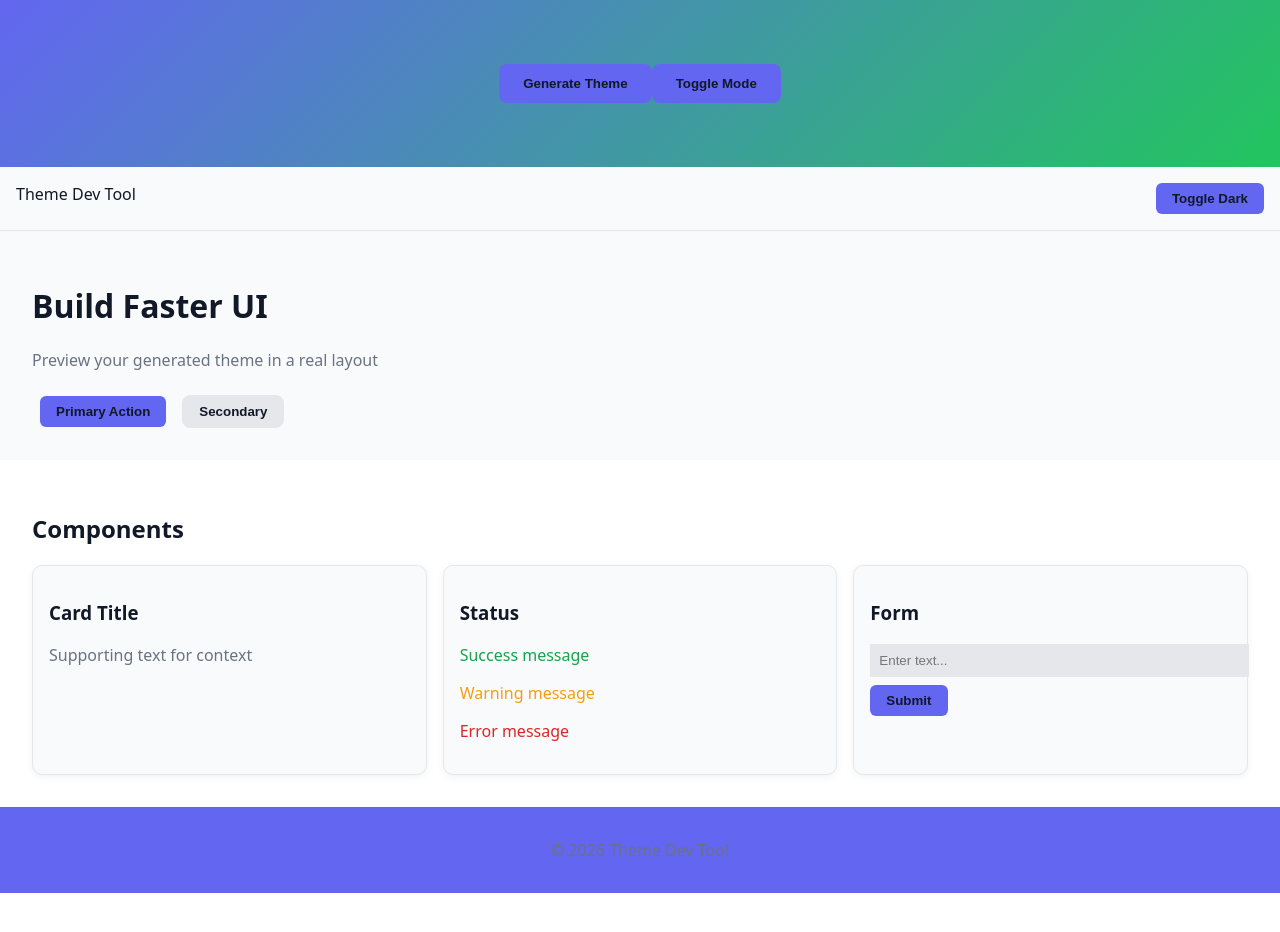
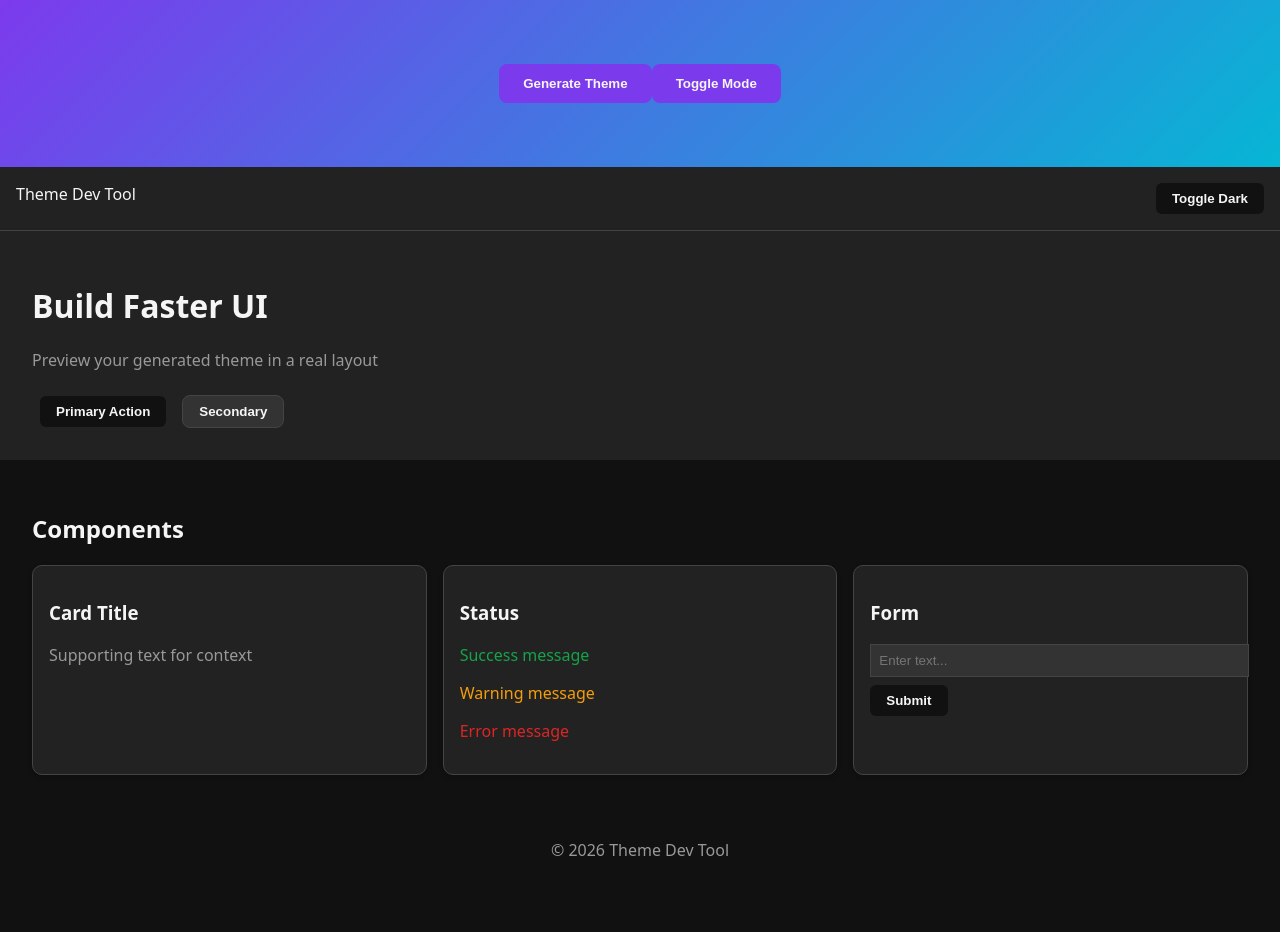
Before and after one commit to RodriguezRamiro/themedevstool, a React (Vite) app: page / in a window 1280 px wide. Both pictures are taken after a click on the button "Generate Theme". Shown: the top 932 px of the page. Built offline with nearby package versions, Linux system fonts and the light colour scheme.

Commit message:
updated css variables to match palette generator

```diff
--- a/src/App.css
+++ b/src/App.css
@@ -1,22 +1,32 @@
 :root {
   /* Fallback defaults only */
 
-  --color-primary: #6366f1;
-  --color-secondary: #8b5cf6;
-  --color-accent: #22c55e;
+  --bg: #111;
+  --bg-secondary: #1a1a1a;
 
-  --color-background: #ffffff;
-  --color-surface: #f8fafc;
-  --color-surfaceAlt: #e5e7eb;
+  --surface: #222;
+  --surface-hover: #333;
 
-  --color-text: #111827;
-  --color-textMuted: #6b7280;
+  --text: #f5f5f5;
+  --text-muted: #999;
+  --text-light: #ccc;
+  --text-inverse: #111;
 
-  --color-border: #e5e7eb;
+  --accent: #7c3aed;
+  --accent-hover: #8b5cf6;
+  --accent-secondary: #06b6d4;
 
-  --color-success: #16a34a;
-  --color-warning: #f59e0b;
-  --color-error: #dc2626;
+  --border: #444;
+  --border-light: #666;
+
+  --success: #16a34a;
+  --warning: #f59e0b;
+  --error: #dc2626;
+
+  /* shadows */
+  --shadow-sm: 0 2px 5px rgba(0,0,0,0.2);
+  --shadow-md: 0 5px 15px rgba(0,0,0,0.3);
+  --shadow-lg: 0 10px 30px rgba(0,0,0,0.4);
 
 }
 
@@ -24,8 +34,8 @@
 
 body {
   margin: 0;
-  background: var(--color-background);
-  color: var(--color-text);
+  background: var(--bg);
+  color: var(--text);
   font-family: system-ui, sans-serif;
   transition:
     background-color 0.3s ease,
@@ -34,10 +44,10 @@ body {
   }
 
   .navbar {
-    background: var(--color-surface);
-    color: var(--color-text);
+    background: var(--surface);
+    color: var(--text);
     padding: 1rem;
-    border-bottom: 1px solid var(--color-border);
+    border-bottom: 1px solid var(--border);
     display: flex;
     justify-content: space-between;
   }
@@ -45,7 +55,7 @@ body {
   /* HERO */
 
   .hero {
-    background: var(--color-surface);
+    background: var(--surface);
     padding: 2rem;
   }
 
@@ -54,10 +64,10 @@ body {
     padding: 4rem 2rem;
     background: linear-gradient(
       135deg,
-      var(--color-primary),
-      var(--color-accent)
+      var(--accent),
+      var(--accent-secondary)
     );
-    color: var(--color-text);
+    color: var(--text);
   }
 
 
@@ -84,8 +94,8 @@ body {
   }
 
   .feature {
-    background: var(--color-surface);
-    border: 1px solid var(--color-border);
+    background: var(--surface);
+    border: 1px solid var(--border);
     padding: 1.5rem;
     border-radius: 12px;
   }
@@ -94,14 +104,14 @@ body {
   .footer {
     text-align: center;
     padding: 2rem;
-    color: var(--color-textMuted);
+    color: var(--text-muted);
   }
 
   /* Subtle Depth */
   .card,
   .feature,
   .css-output {
-    box-shadow: 0 2px 8px rgba(0,0,0,0.05);
+    box-shadow: var(--shadow-sm);
 }
 
 
@@ -116,45 +126,45 @@ body {
   }
 
   .card {
-    background: var(--color-surface);
-    border: 1px solid var(--color-border);
+    background: var(--surface);
+    border: 1px solid var(--border);
     padding: 1rem;
     border-radius: 10px;
   }
 
   .cta {
-    background: var(--color-primary);
-    color: var(--color-text);
+    background: var(--bg);
+    color: var(--text);
     border: none;
     padding: 0.5rem 1rem;
     border-radius: 6px;
   }
 
   a {
-    color: var(--color-primary);
+    color: var(--accent);
   }
 
   .secondary {
-    background: var(--color-surfaceAlt);
-    border: 1px solid var(--color-border);
+    background: var(--surface);
+    border: 1px solid var(--border);
     padding: 0.5rem 1rem;
   }
 
   .muted {
-  color: var(--color-textMuted);
+  color: var(--text-muted);
 }
 
 
 .success {
-    color: var(--color-success);
+    color: var(--success);
   }
 
   .warning {
-    color: var(--color-warning);
+    color: var(--warning);
   }
 
   .error {
-    color: var(--color-error);
+    color: var(--error);
   }
 
 
@@ -162,21 +172,21 @@ input {
     width: 100%;
     padding: 0.5rem;
     margin-bottom: 0.5rem;
-    background: var(--color-surfaceAlt);
-    border: 1px solid var(--color-border);
-    color: var(--color-text);
+    background: var(--surface-hover);
+    border: 1px solid var(--border);
+    color: var(--text);
   }
 
   .layout-preview {
-    background: var(--color-background);
-    color: var(--color-text);
+    background: var(--bg);
+    color: var(--text);
     min-height: 100vh;
   }
 
   .layout-footer {
-    background: var(--color-primary);
+    background: var(--bg);
 
-    color: var(--color-text);
+    color: var(--text);
 
     padding: 1rem;
 
@@ -187,34 +197,34 @@ input {
     min-height: 100vh;
     display: flex;
     flex-direction: column;
-    background: var(--color-background);
-    color: var(--color-text);
+    background: var(--bg);
+    color: var(--text);
     font-family: system-ui, sans-serif;
   }
 
   .app-footer {
     text-align: center;
     padding: 1rem;
-    color: var(--color-textMuted);
-    border-top: 1px solid var(--color-border);
+    color: var(--text-muted);
+    border-top: 1px solid var(--border);
     display: flex;
     justify-content: center;
   }
 
   button {
-    background: var(--color-primary);
+    background: var(--accent);
     border: none;
     padding: 0.75rem 1.5rem;
     border-radius: 8px;
-    color: var(--color-text);
+    color: var(--text);
     cursor: pointer;
     font-weight: 600;
   }
 
   button.secondary {
-    background: var(--color-surfaceAlt);
-    color: var(--color-text);
-    border: 1px solid var(--color-border);
+    background: var(--surface-hover);
+    color: var(--text);
+    border: 1px solid var(--border);
   }
 
 
@@ -245,14 +255,14 @@ input {
     font-size: 0.8rem;
     font-weight: 600;
 
-    color: var(--color-text);
+    color: var(--text);
 
     box-shadow: 0 2px 8px rgba(0,0,0,0.25);
   }
 
   .css-output {
-    background: var(--color-surface);
-    border: 1px solid var(--color-border);
+    background: var(--surface);
+    border: 1px solid var(--border);
     border-radius: 12px;
     padding: 1rem;
   }
@@ -266,8 +276,8 @@ input {
 
 
 .css-output button {
-    background: var(--color-primary);
-    color: var(--color-text);
+    background: var(--accent);
+    color: var(--text);
     border: none;
     padding: 0.4rem 0.8rem;
     border-radius: 6px;
@@ -277,16 +287,16 @@ input {
   select {
     padding: 0.4rem;
     border-radius: 6px;
-    border: 1px solid var(--color-border);
-    background: var(--color-surface);
-    color: var(--color-text);
+    border: 1px solid var(--border);
+    background: var(--surface);
+    color: var(--text);
   }
 
 .css-code {
     max-height: 300px;
     overflow: auto;
     font-size: 0.85rem;
-    background: var(--color-surfaceAlt);
+    background: var(--accent-hover);
     padding: 0.75rem;
     border-radius: 8px;
   }
--- a/src/utils/generatePalette.js
+++ b/src/utils/generatePalette.js
@@ -32,7 +32,7 @@ export function generatePalette() {
     /* states */
     '--success': `hsl(140, 70%, 45%)`,
     '--warning': `hsl(40, 90%, 55%)`,
-    '--danger': `hsl(0, 80%, 55%)`,
+    '--error': `hsl(0, 80%, 55%)`,
     '--info': `hsl(210, 90%, 60%)`,
 
     /* shadows */
```
